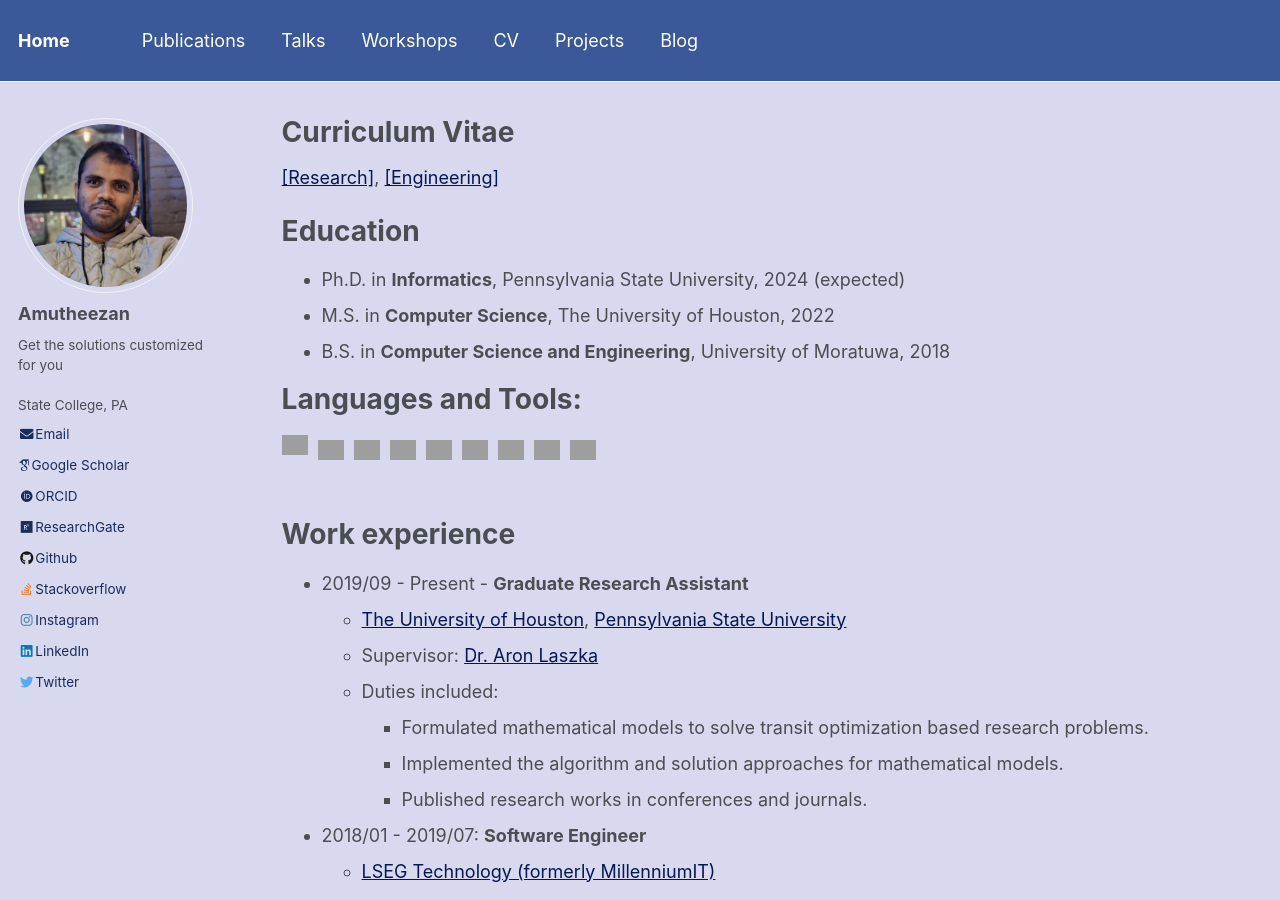
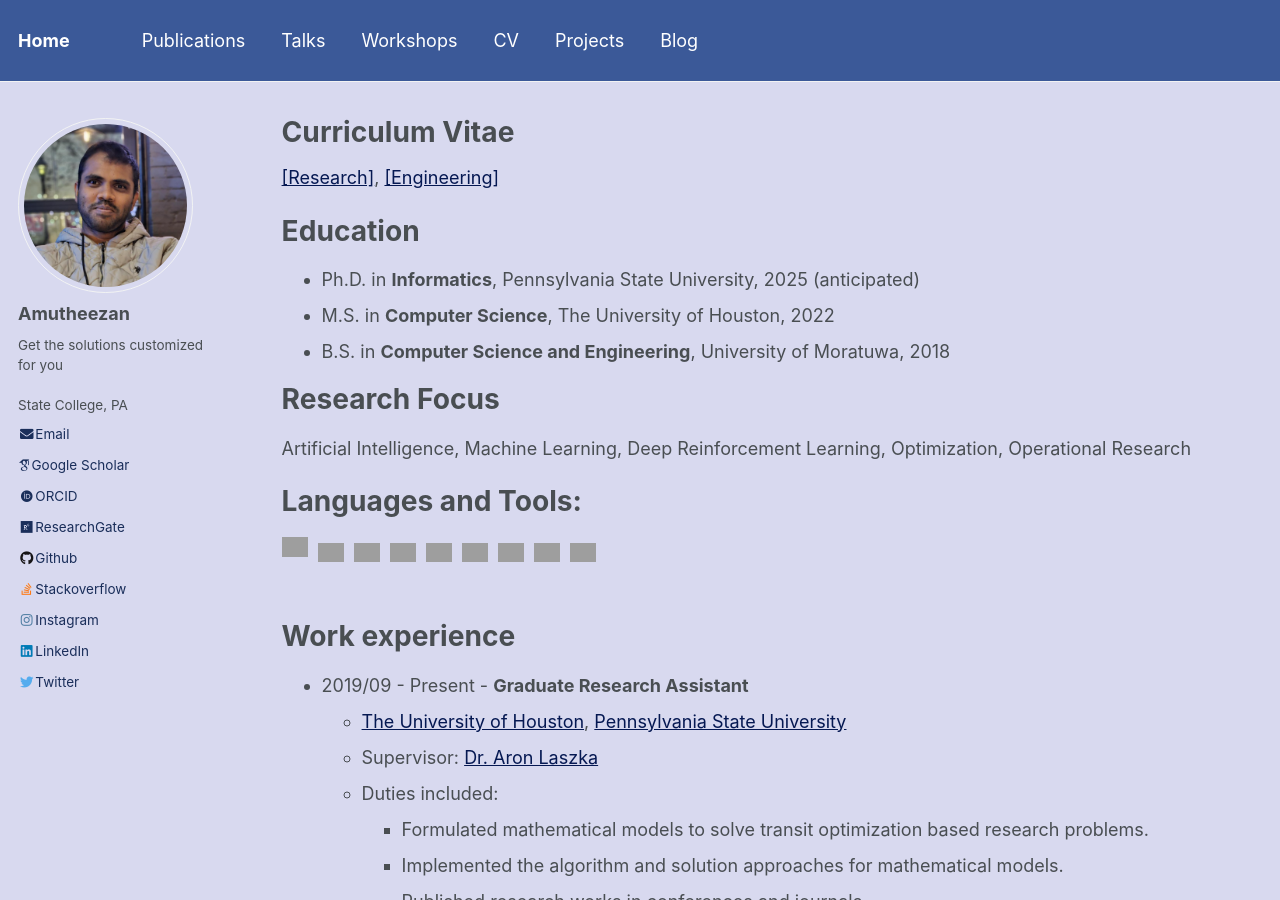
Before and after one commit to Amutheezan/amutheezan.github.io, a Jekyll site: the page built from _pages/cv.md, in a window 1280 px wide and 900 px high. Built offline with Jekyll 4.4.1, drawn with Linux system fonts in a browser that asks for light colours; some web fonts are replaced; grey boxes are pictures that could not be loaded.

Commit message:
Update cv.md

```diff
--- a/_pages/cv.md
+++ b/_pages/cv.md
@@ -11,9 +11,15 @@ redirect_from:
 
 Education
 ======
-* Ph.D. in **Informatics**, Pennsylvania State University, 2024 (expected)
+* Ph.D. in **Informatics**, Pennsylvania State University, 2025 (anticipated)
 * M.S. in **Computer Science**, The University of Houston, 2022
 * B.S. in **Computer Science and Engineering**, University of Moratuwa, 2018
+
+
+Research Focus
+======
+
+Artificial Intelligence, Machine Learning, Deep Reinforcement Learning, Optimization, Operational Research
 
 Languages and Tools:
 ======
```
